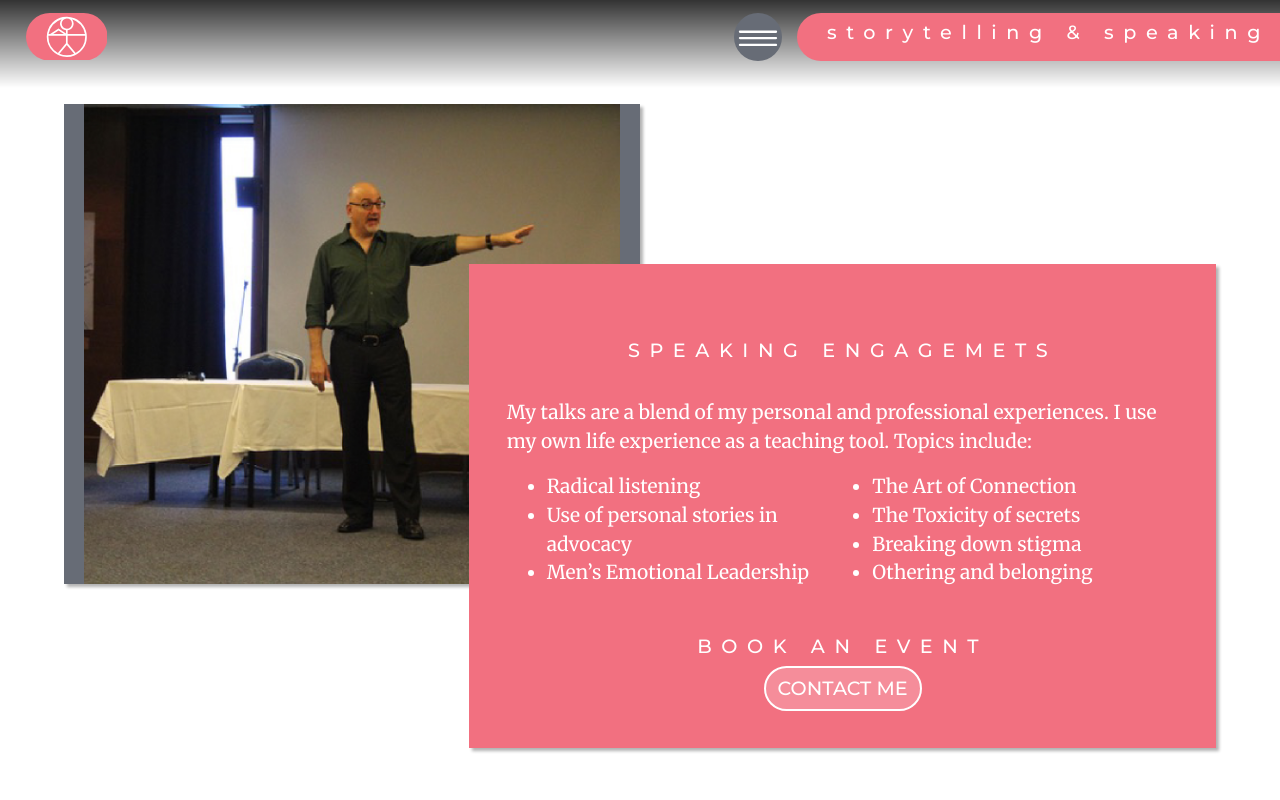
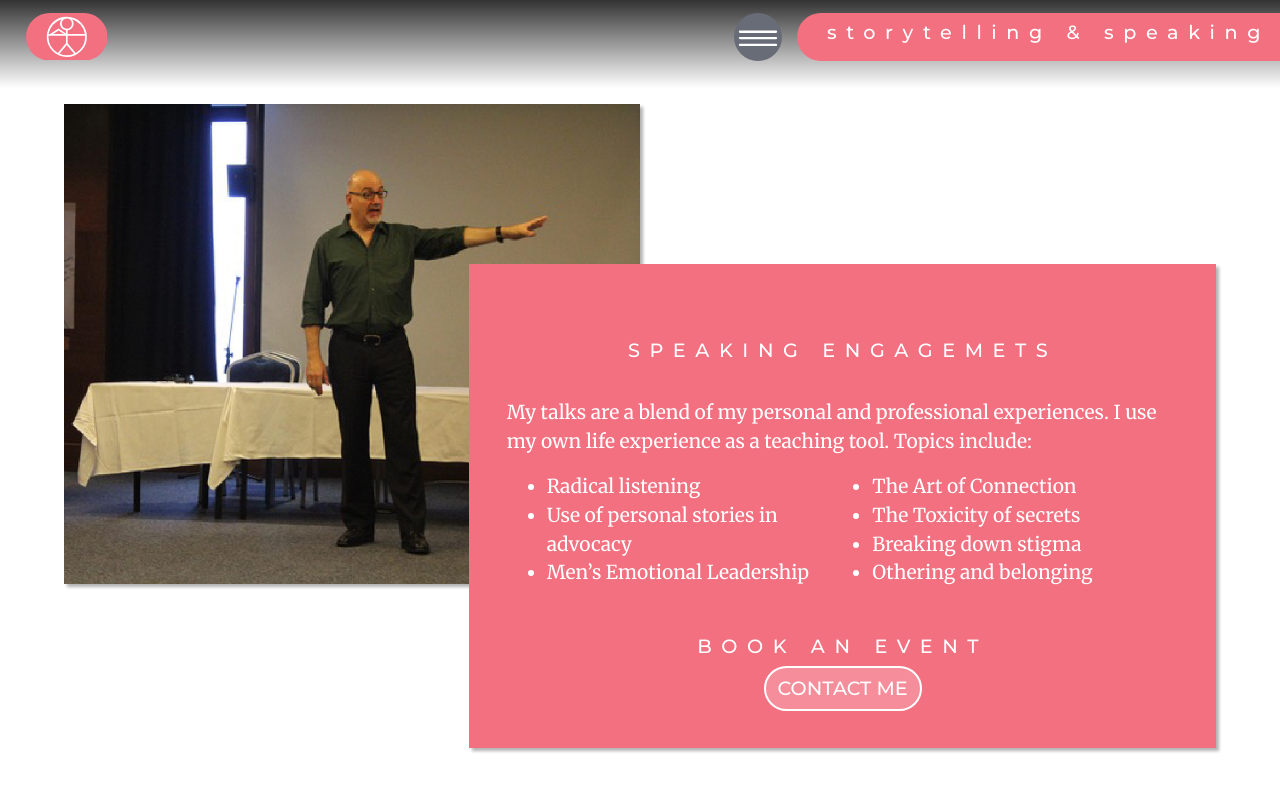
Before and after one commit to Littl3S3al/PaulBrowde, a plain HTML site: page storytelling.html in a window 1280 px wide. Shown: the top 800 px of the page. Drawn offline with nearby package versions, Linux system fonts and the light colour scheme.

Commit message:
change to storytelling image

```diff
--- a/css/storytelling.css
+++ b/css/storytelling.css
@@ -16,7 +16,7 @@
 }
 .layer-1-image{
     flex-shrink: 0;
-    height: 100%;
+    width: 100%;
 }
 .layer2{
     position: absolute;
```
